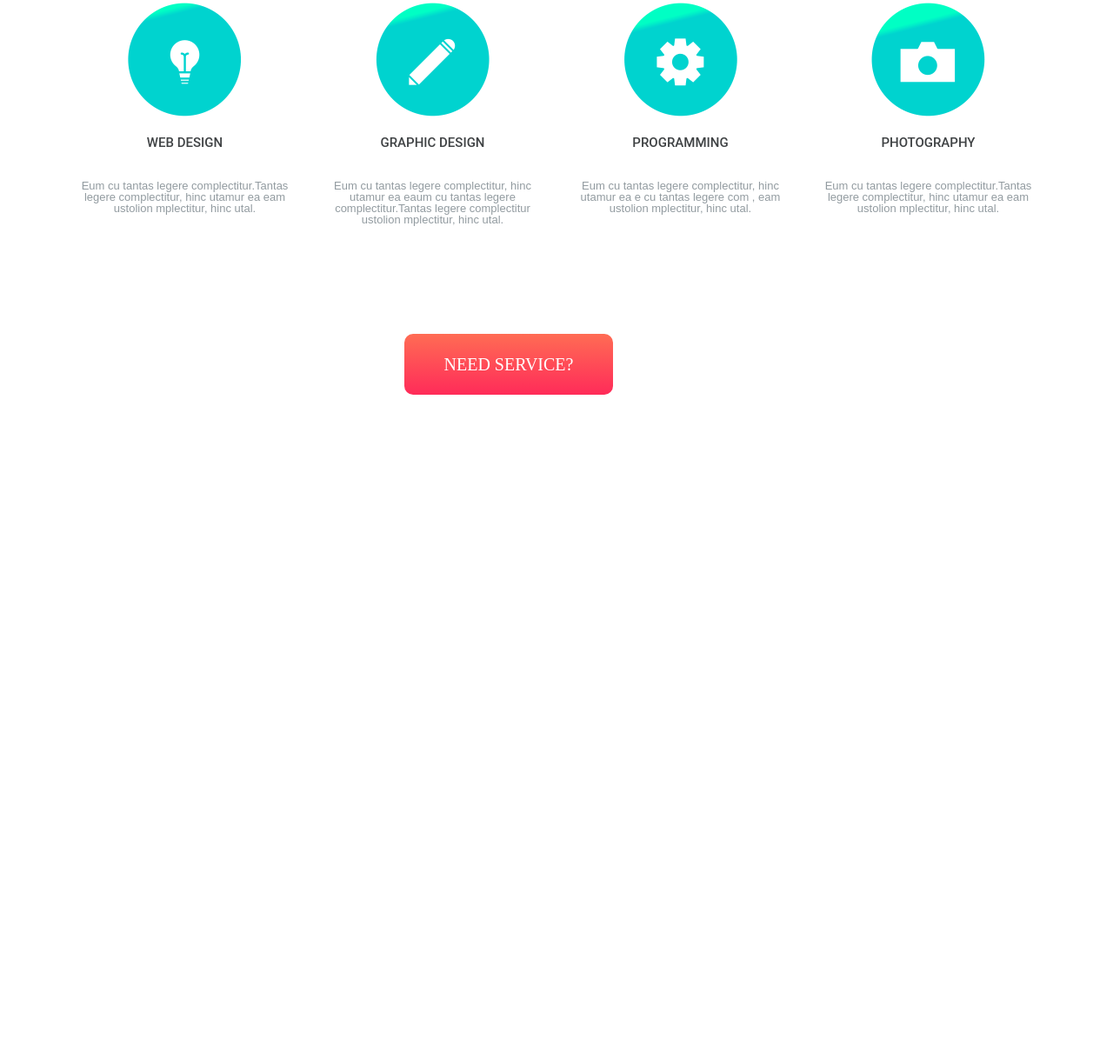
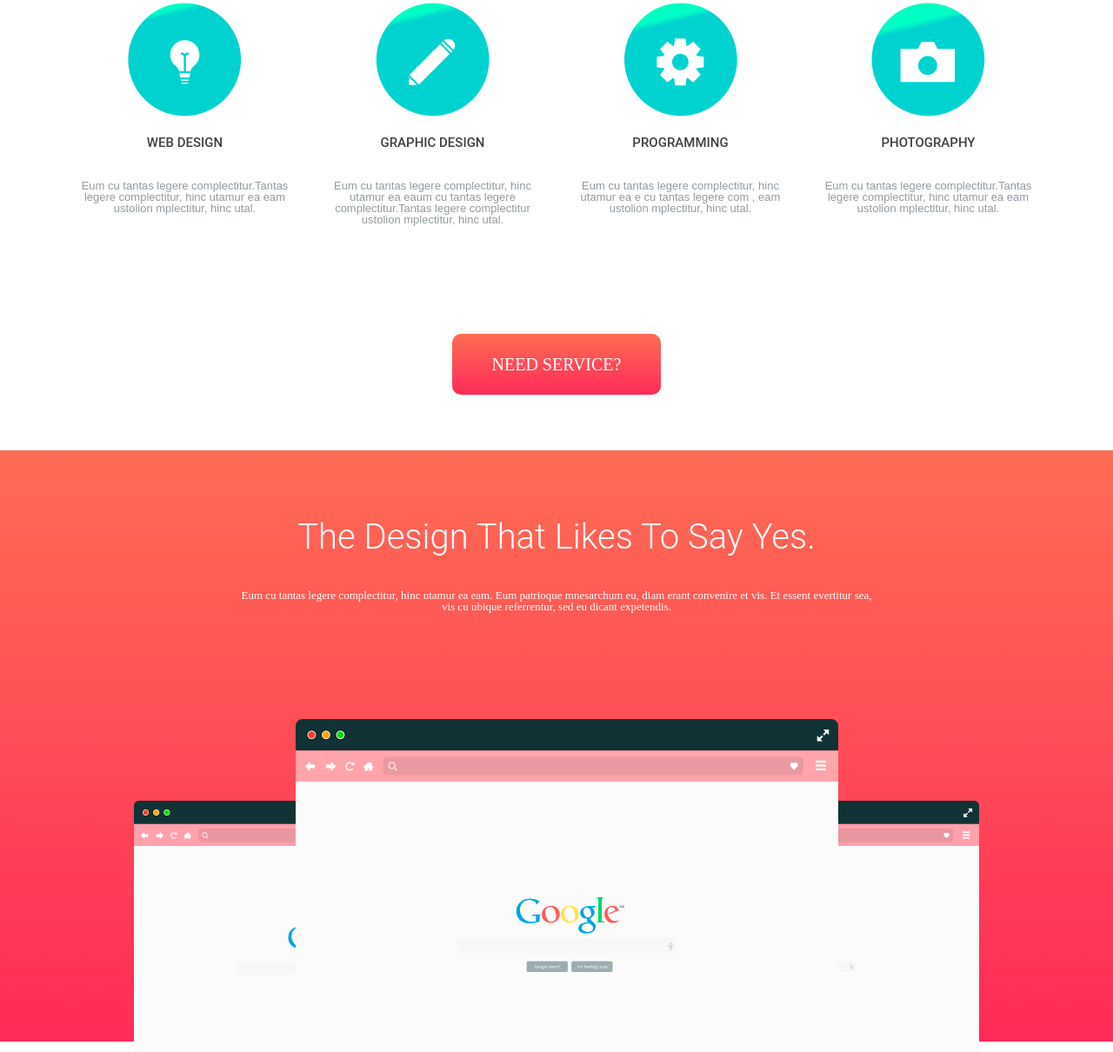
Before and after one commit to HomsVO/Zoom, a plain HTML site: page index.html in a window 1280 px wide. Shown: the part 772-1982 px from the top of the page at 87% size. Before the commit the page ends 1306 px from the top, so only its background shows below. Drawn offline with nearby package versions, Linux system fonts and the light colour scheme.

Commit message:
new section"browser add"

```diff
--- a/index.html
+++ b/index.html
@@ -47,7 +47,7 @@
 						<h3>Graphic design</h3>
 						<p>
 							Eum cu tantas legere complectitur, hinc utamur ea eaum cu tantas legere complectitur.Tantas legere complectitur
-ustolion mplectitur, hinc utal.
+							ustolion mplectitur, hinc utal.
 						</p>
 					</div>
 				</div>
@@ -57,7 +57,7 @@ ustolion mplectitur, hinc utal.
 						<h3>Programming</h3>
 						<p>
 							Eum cu tantas legere complectitur, hinc utamur ea e cu tantas legere com , eam
-ustolion mplectitur, hinc utal.
+							ustolion mplectitur, hinc utal.
 						</p>
 					</div>
 				</div>
@@ -67,17 +67,29 @@ ustolion mplectitur, hinc utal.
 						<h3>Photography</h3>
 						<p>
 							Eum cu tantas legere complectitur.Tantas legere complectitur, hinc utamur ea eam
-ustolion mplectitur, hinc utal.
+							ustolion mplectitur, hinc utal.
 						</p>
 					</div>
 				</div>
 			</div>
+			<a href="#">Need service?</a>
+		</div>
+	</section>
+	<section class="browser-add">
+		<div class="container">
 			<div class="row">
-				<div class="col-md-3 offset-xs-1 offset-1 offset-md-4 offset-sm-3 ">
-					<a href="#">Need service?</a>
+				<div class="col-md-8 offset-md-2">
+					<h2>The Design That Likes To Say Yes.</h2>
+					<p>Eum cu tantas legere complectitur, hinc utamur ea eam. Eum patrioque mnesarchum eu, diam erant convenire et vis. Et essent evertitur sea, vis cu ubique referrentur, sed eu dicant expetendis.</p>
+				</div>
+			</div>
+			<div class="row">
+				<div class="col-md-12">
+						<img src="img/Browser_Mockups.png" alt="">
 				</div>
 			</div>
 		</div>
 	</section>
+
 </body>
 </html>
--- /dev/null
+++ b/src/less/browser-add.less
@@ -0,0 +1,24 @@
+.browser-add{
+	text-align: center;
+	background: linear-gradient(to bottom, #ff6c54, #ff2b59);
+	max-height: 680px;
+	h2{
+		font-size: 40px;
+		color: #fff;
+		font-family: 'Roboto Light',Arial,sans-serif;
+		padding: 80px 0 40px;
+	}
+	p{
+		color: #fff;
+		font-size: 13px;
+	}
+	img{
+		top: 3px;
+		position: relative;
+		margin-top:120px;
+		padding-bottom: 0;
+		max-width: 100%;
+		height: auto;
+	}
+
+}
--- a/src/less/services.less
+++ b/src/less/services.less
@@ -1,10 +1,10 @@
 .services{
 	font-size: 15px;
-	height: 600px;
+	min-height: 600px;
 	a{
 		display: block;
 		font-size: 20px;
-		margin:90px 0 80px 0;
+		margin:90px auto 80px auto;
 		padding: 25px 0;
 		width: 240px;
 		color: #fff;
--- a/src/less/style.less
+++ b/src/less/style.less
@@ -2,4 +2,6 @@
 @import 'nav.less';
 @import 'hero.less';
 @import 'services.less';
+@import 'browser-add.less';
+@import 'phone-add.less';
 @import 'some-classes.less';
```
Also changed, not shown: css/browser-add.css (added), css/phone-add.css (added), css/services.css, css/style.css, img/Browser_Mockups.png (added), img/Phones.png (added), src/less/phone-add.less (added).
